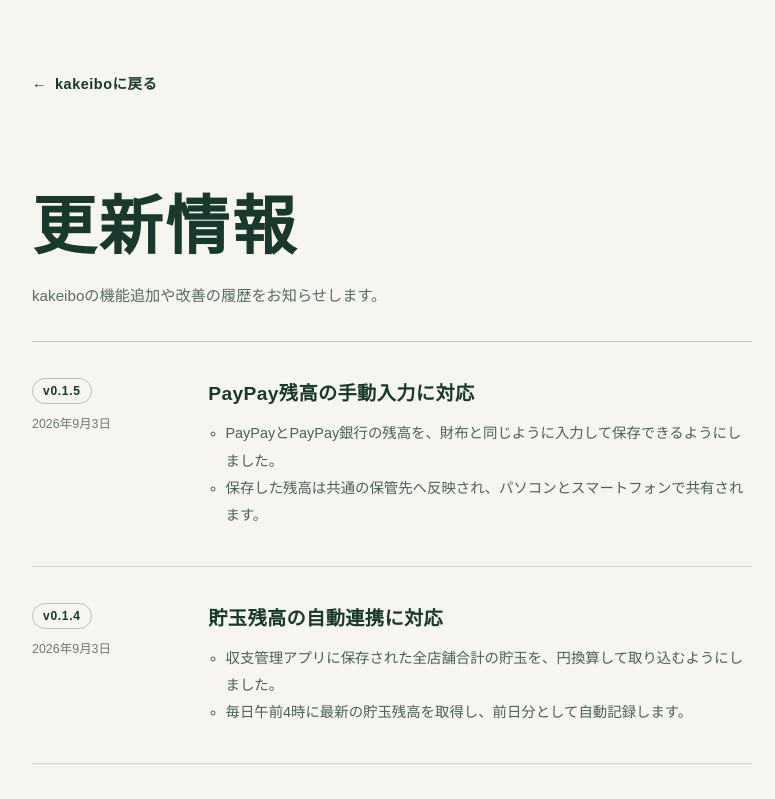
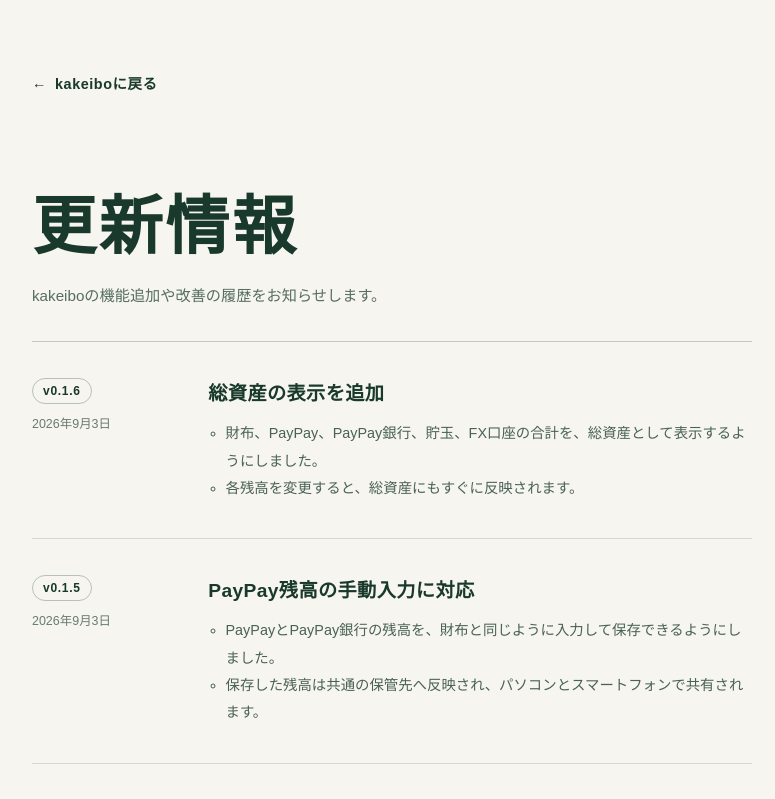
Before and after one commit to umedademu/kakeibo, a Next.js app: page /updates in a window 1280 px wide. Shown: the top 799 px of the page, without its empty margins (248-1023 px from the left). Built offline with nearby package versions, Linux system fonts and the light colour scheme.

Commit message:
総資産の合計表示を追加

```diff
--- a/app/globals.css
+++ b/app/globals.css
@@ -73,6 +73,15 @@
   gap: 24px;
   padding: 18px 4px;
   border-bottom: 1px solid rgb(24 57 43 / 24%);
+}
+
+.total-balance-row {
+  border-bottom-width: 2px;
+}
+
+.total-balance-row dt,
+.total-balance-row dd {
+  font-size: 1.25rem;
 }
 
 .editable-balance-row {
--- a/app/updates/page.tsx
+++ b/app/updates/page.tsx
@@ -7,6 +7,16 @@
 };
 
 const updates = [
+  {
+    version: "v0.1.6",
+    date: "2026年9月3日",
+    dateTime: "2026-09-03",
+    title: "総資産の表示を追加",
+    changes: [
+      "財布、PayPay、PayPay銀行、貯玉、FX口座の合計を、総資産として表示するようにしました。",
+      "各残高を変更すると、総資産にもすぐに反映されます。",
+    ],
+  },
   {
     version: "v0.1.5",
     date: "2026年9月3日",
--- a/package.json
+++ b/package.json
@@ -1,6 +1,6 @@
 {
   "name": "kakeibo",
-  "version": "0.1.5",
+  "version": "0.1.6",
   "private": true,
   "scripts": {
     "dev": "next dev",
```
Also changed, not shown: app/components/balance-list.tsx (+9 -0 lines), 3 other files (tests, documents, lock files or other folders).
